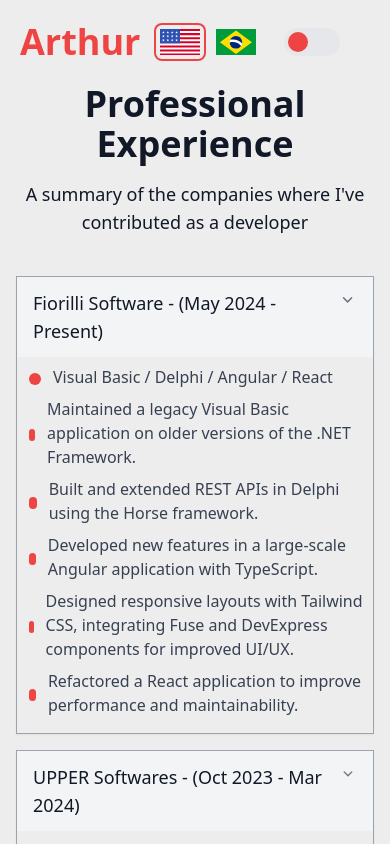
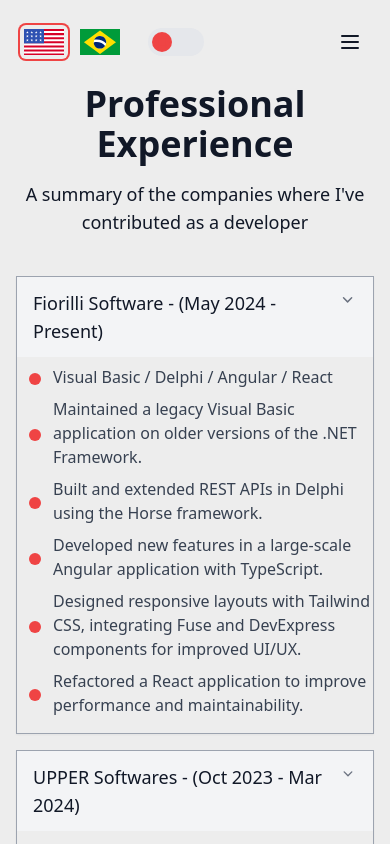
Before and after one commit to Arthuthu/my-portfolio, a Next.js app: page /experience in a window 390 px wide. Shown: the top 844 px of the page. Built offline with nearby package versions, Linux system fonts and the light colour scheme.

Commit message:
CSS Correction for mobile layout

```diff
--- a/src/app/experience/page.tsx
+++ b/src/app/experience/page.tsx
@@ -70,8 +70,8 @@ export default function Experience() {
                                                 >
                                                     {exp.description.map((point: string, i: number) => (
                                                         <li key={point} className="flex items-center gap-3">
-                                                            <span className="mt-1 inline-flex h-3 w-3 rounded-full bg-red-500" />
-                                                            <span className="text-gray-700 dark:text-gray-200">{point}</span>
+                                                            <span className="mt-1 h-3 w-3 rounded-full bg-red-500 flex-shrink-0" />
+                                                            <span className="text-gray-700 dark:text-gray-200 break-words">{point}</span>
                                                         </li>
                                                     ))}
                                                 </motion.ul>
--- a/src/app/layout.tsx
+++ b/src/app/layout.tsx
@@ -35,7 +35,7 @@ export default function RootLayout({ children }: Readonly<{ children: React.Reac
 						<div className="max-w-7xl mx-auto">
 							<div className="flex justify-between items-center gap-10">
 								<div className="flex items-center gap-4">
-									<Link href="/" className="text-4xl text-red-500 font-bold">Arthur</Link>
+									<Link href="/" className="hidden text-4xl text-red-500 font-bold md:block">Arthur</Link>
 									<LanguageSwitcher />
 									<div
 										onClick={() => setDark((d) => !d)}
--- a/src/app/skills/page.tsx
+++ b/src/app/skills/page.tsx
@@ -81,8 +81,8 @@ export default function Skills() {
                             <h2 className="text-2xl font-semibold mb-4">{cat.title}</h2>
                             <ul className="flex flex-col gap-3">
                                 {cat.items.map((item) => (
-                                    <li key={item} className="flex items-center gap-3">
-                                        <span className="mt-1 inline-flex h-3 w-3 rounded-full bg-red-500" />
+                                    <li key={item} className="flex items-center flex gap-3">
+                                        <span className="mt-1 inline-flex h-3 w-3 rounded-full bg-red-500 flex-shrink-0" />
                                         <span className="text-gray-700 dark:text-gray-200">{item}</span>
                                     </li>
                                 ))}
```
